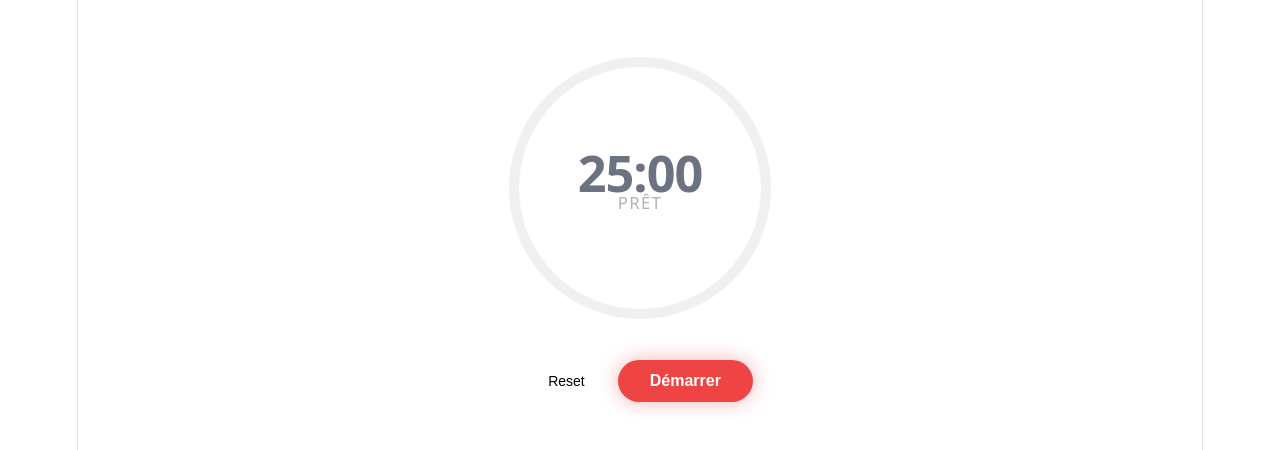
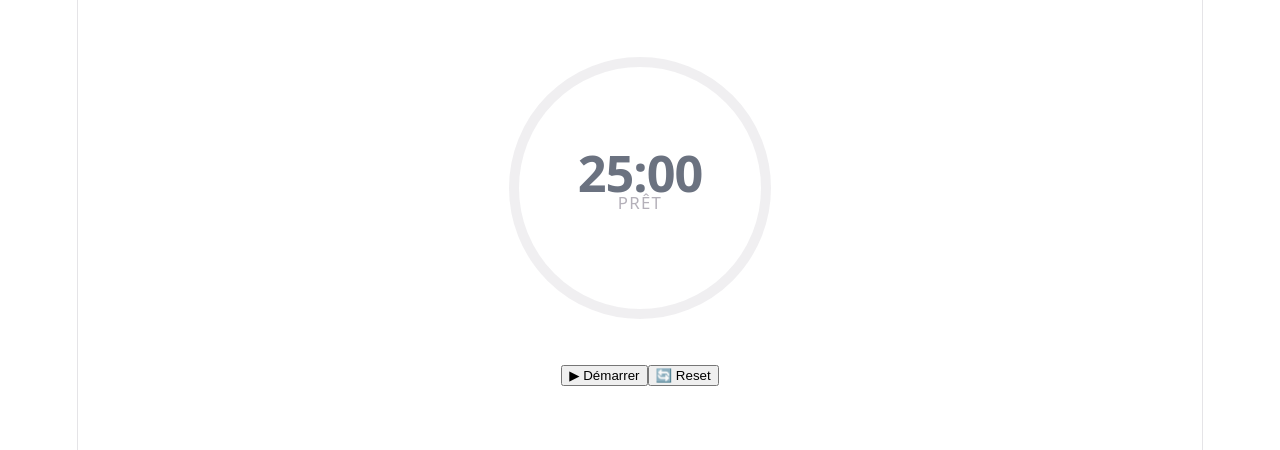
Before and after one commit to chakourrime-design/pomostudy-pro, a React (Vite) app: page / in a window 1280 px wide. Shown: the top 450 px of the page. Built offline with nearby package versions, Linux system fonts and the light colour scheme.

Commit message:
POMO-09 : verify PhaseControls connected to timerReducer

```diff
--- a/src/App.tsx
+++ b/src/App.tsx
@@ -20,8 +20,10 @@ export default function App() {
         timeDisplay={timeDisplay}
         phase={state.phase}
       />
-      <PhaseControls phase={state.phase} dispatch={dispatch} />
-      <SubjectSelector />
+      <PhaseControls state={state} dispatch={dispatch} />
+      <SubjectSelector onSelect={function (): void {
+        throw new Error('Function not implemented.')
+      } } />
     </div>
   )
 }
--- /dev/null
+++ b/src/components/subjects/subjectsByFilieres.ts
@@ -0,0 +1,6 @@
+export const subjectsByFilieres: Record<string, string[]> = {
+  "Architecture":  ["Projet architectural", "Histoire de l'art", "Structures", "Urbanisme", "Dessin"],
+  "Génie Civil":   ["Béton armé", "Topographie", "Mécanique des sols", "Hydraulique"],
+  "Informatique":  ["Algo", "Réseaux", "BDD", "Dev Web", "IA"],
+  "Design":        ["UI/UX", "Typographie", "Illustration", "Motion Design"],
+}
--- a/src/components/timer/PhaseControls.tsx
+++ b/src/components/timer/PhaseControls.tsx
@@ -1,59 +1,26 @@
-import { motion } from 'framer-motion'
-import type { TimerAction, TimerPhase } from '@/components/types'
+import type { Dispatch } from 'react'
+import type { TimerAction } from './timerReducer'
 
-type Props = {
-  phase: TimerPhase
-  dispatch: (action: TimerAction) => void
+interface Props {
+  dispatch: Dispatch<TimerAction>
+  isRunning: boolean
 }
 
-export function PhaseControls({ phase, dispatch }: Props) {
-  const isRunning = phase === 'WORK' || phase === 'SHORT_BREAK' || phase === 'LONG_BREAK'
-  const isPaused  = phase === 'PAUSED'
-  const isIdle    = phase === 'IDLE'
-
+export function PhaseControls({ dispatch, isRunning }: Props) {
   return (
-    <div style={{ display: 'flex', gap: 12, alignItems: 'center' }}>
-
-      {/* Reset */}
-      <motion.button
-        whileTap={{ scale: 0.93 }}
+    <div className="flex gap-4 mt-6 justify-center">
+      <button
+        onClick={() => dispatch({ type: isRunning ? 'PAUSE' : 'START' })}
+        className="px-8 py-3 rounded-xl bg-red-500 text-white font-bold text-lg hover:bg-red-600 transition"
+      >
+        {isRunning ? '⏸ Pause' : '▶ Démarrer'}
+      </button>
+      <button
         onClick={() => dispatch({ type: 'RESET' })}
-        style={{
-          padding: '10px 20px',
-          borderRadius: 999,
-          border: '1px solid rgba(255,255,255,0.15)',
-          background: 'transparent',
-          cursor: 'pointer',
-          fontSize: 14,
-          fontWeight: 500
-        }}
+        className="px-8 py-3 rounded-xl bg-gray-600 text-white font-bold text-lg hover:bg-gray-700 transition"
       >
-        Reset
-      </motion.button>
-
-      {/* Start / Pause / Resume */}
-      <motion.button
-        whileTap={{ scale: 0.93 }}
-        onClick={() => {
-          if (isIdle)    dispatch({ type: 'START' })
-          if (isRunning) dispatch({ type: 'PAUSE' })
-          if (isPaused)  dispatch({ type: 'RESUME' })
-        }}
-        style={{
-          padding: '12px 32px',
-          borderRadius: 999,
-          border: 'none',
-          background: '#EF4444',
-          color: '#fff',
-          cursor: 'pointer',
-          fontSize: 16,
-          fontWeight: 700,
-          boxShadow: '0 0 20px rgba(239,68,68,0.4)'
-        }}
-      >
-        {isIdle ? 'Démarrer' : isRunning ? 'Pause' : 'Reprendre'}
-      </motion.button>
-
+        🔄 Reset
+      </button>
     </div>
   )
 }
--- a/src/components/timer/timerReducer.ts
+++ b/src/components/timer/timerReducer.ts
@@ -1,4 +1,6 @@
-import type { TimerState, TimerAction, TimerConfig } from '@/components/types'
+import type { TimerState, TimerConfig } from '../types'
+import { TimerAction } from '../types'
+export type { TimerAction }
 
 export const DEFAULT_CONFIG: TimerConfig = {
   workDuration: 1500,         // 25 min
```
Also changed, not shown: src/components/subjects/SubjectSelector.tsx (added, +21 -0 lines).
